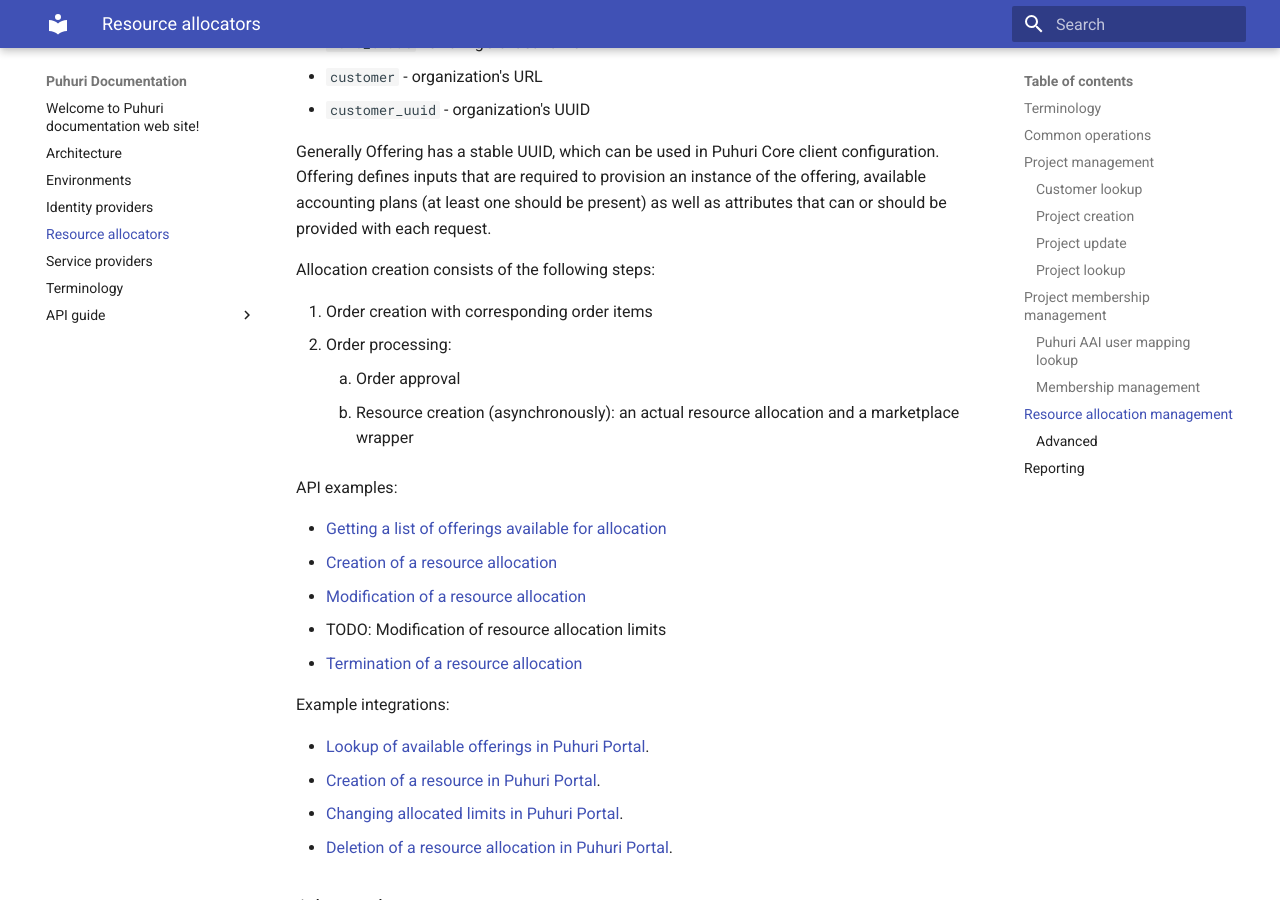
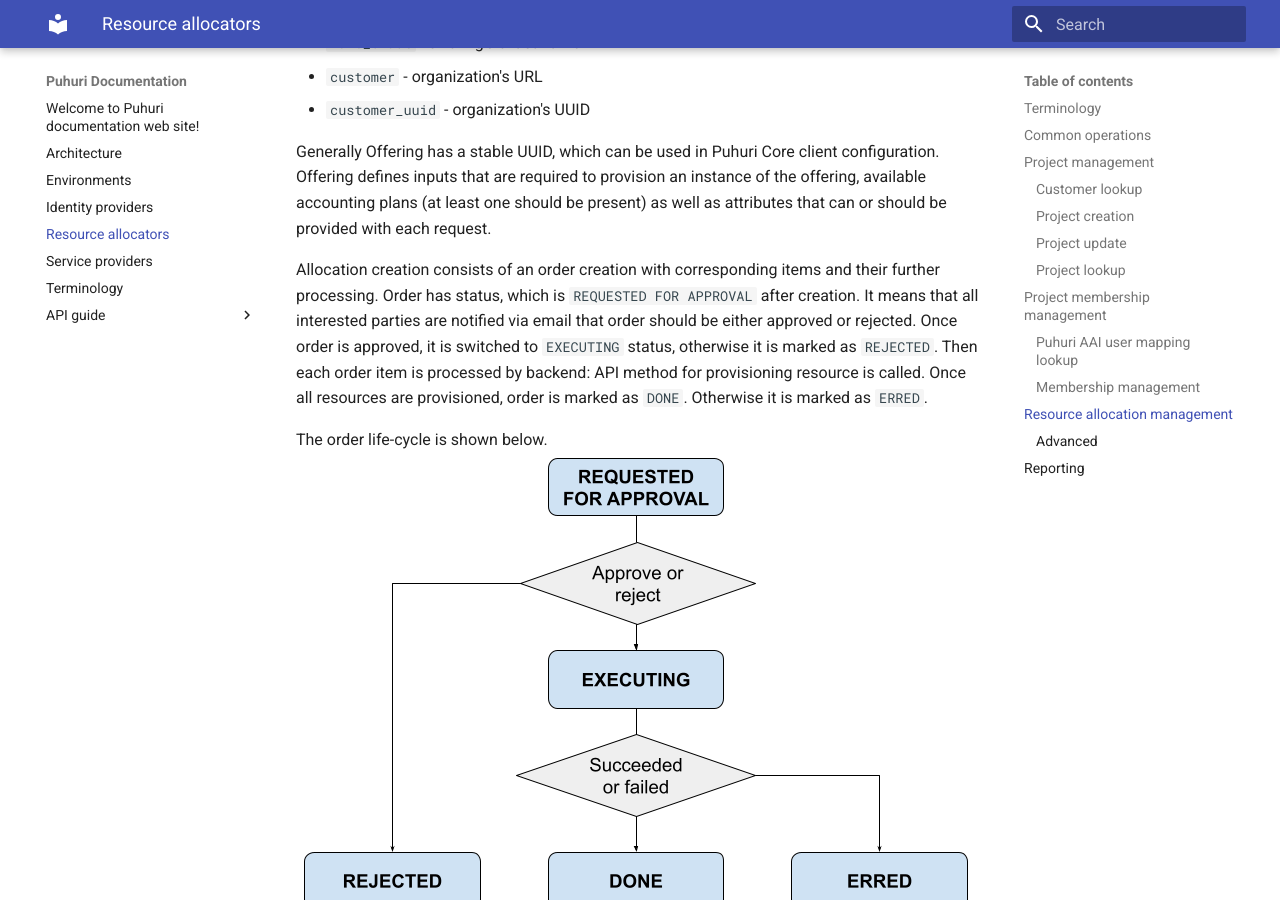
Before and after one commit to neicnordic/puhuri-web, an MkDocs documentation site: the page built from docs/resource-allocators.md, in a window 1280 px wide and 900 px high, scrolled down 4400 px. Built offline with MkDocs 1.6.1 and Material for MkDocs 9.7.7, drawn with Linux system fonts in a browser that asks for light colours.

Commit message:
Add state diagram

```diff
--- a/docs/resource-allocators.md
+++ b/docs/resource-allocators.md
@@ -167,12 +167,15 @@ Generally Offering has a stable UUID, which can be used in Puhuri Core client co
 that are required to provision an instance of the offering, available accounting plans (at least one should be present)
 as well as attributes that can or should be provided with each request.
 
-Allocation creation consists of the following steps:
+Allocation creation consists of an order creation with corresponding items and their further processing.
+Order has status, which is `REQUESTED FOR APPROVAL` after creation.
+It means that all interested parties are notified via email that order should be either approved or rejected.
+Once order is approved, it is switched to `EXECUTING` status, otherwise it is marked as `REJECTED`.
+Then each order item is processed by backend: API method for provisioning resource is called.
+Once all resources are provisioned, order is marked as `DONE`. Otherwise it is marked as `ERRED`.
 
-1. Order creation with corresponding order items
-2. Order processing:
-    1. Order approval
-    2. Resource creation (asynchronously): an actual resource allocation and a marketplace wrapper
+The order life-cycle is shown below.
+![order-life-cycle](assets/order-life-cycle.png)
 
 API examples:
 
```
Also changed, not shown: docs/assets/order-life-cycle.png (added).
